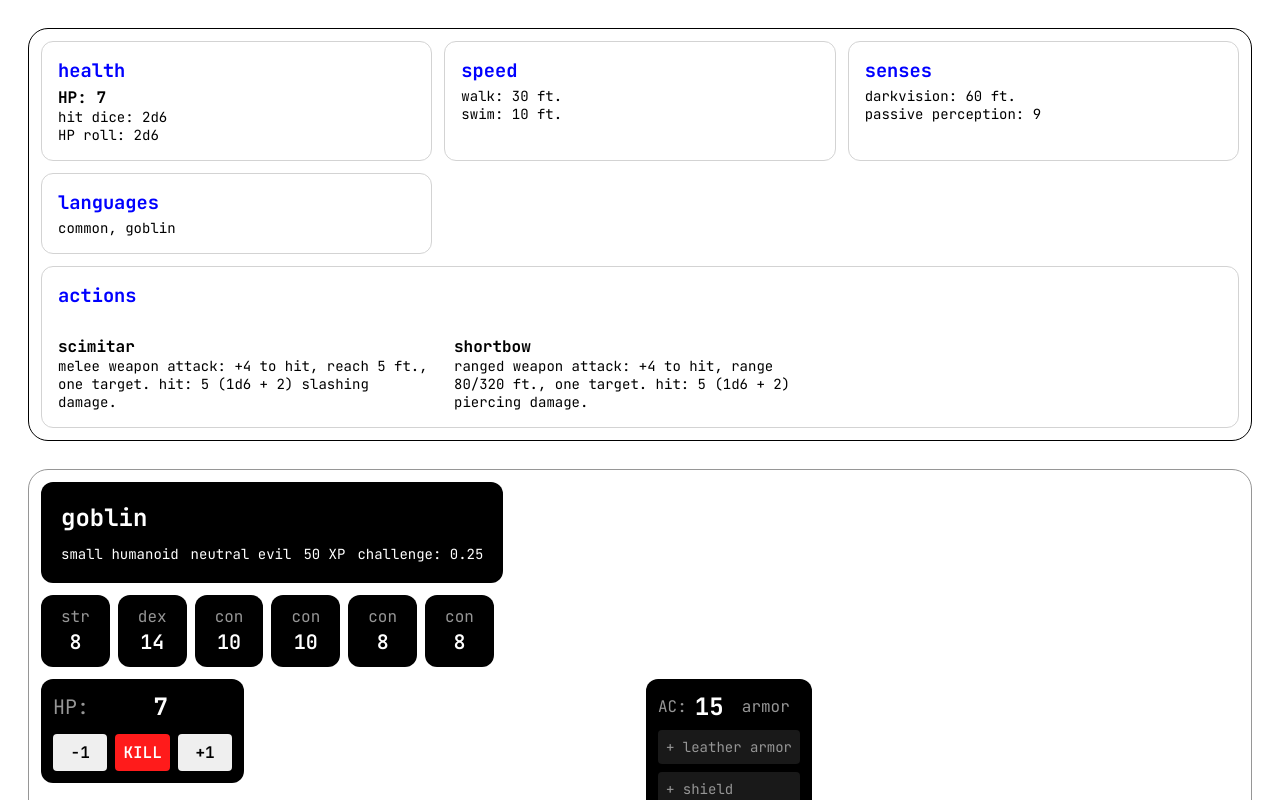
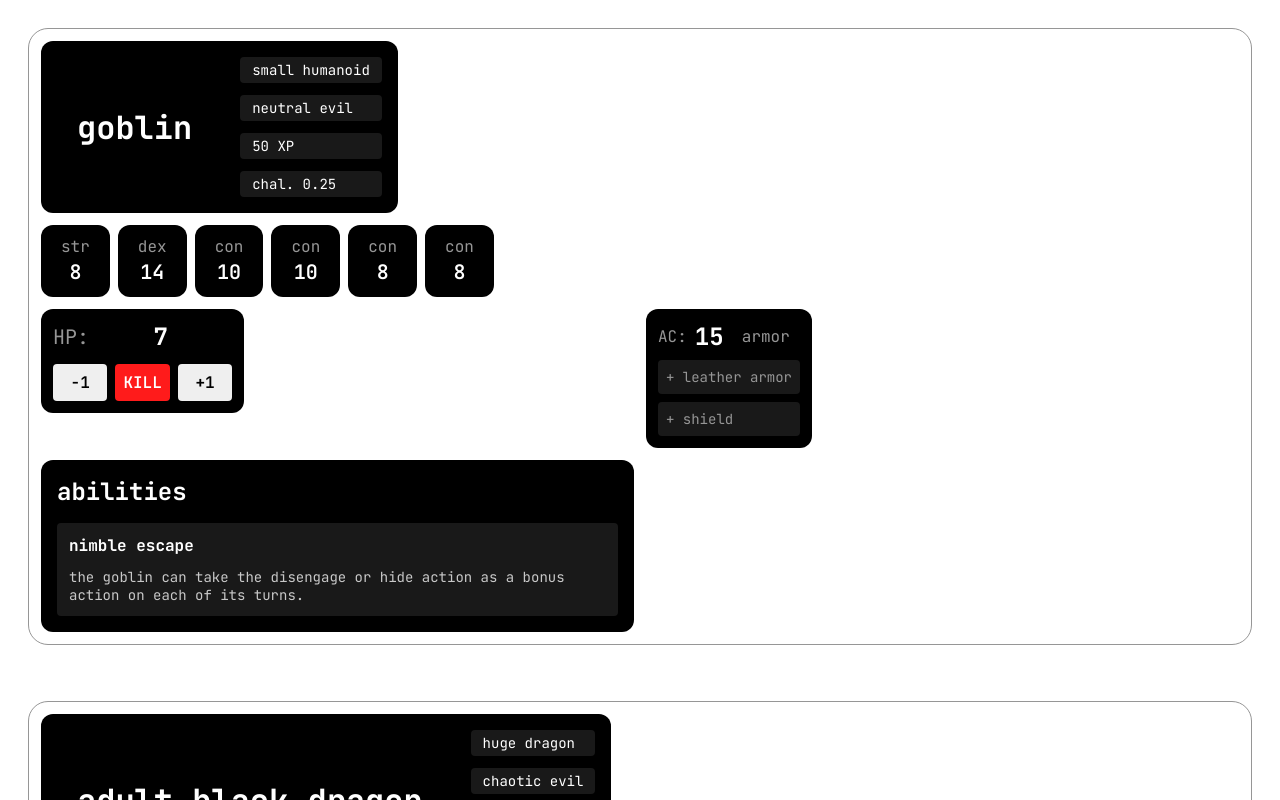
Before and after one commit to cvvvm/summoner, a Vue app: page / in a window 1280 px wide. Shown: the top 800 px of the page. Built offline with nearby package versions, Linux system fonts and the light colour scheme.

Commit message:
more style updates

```diff
--- a/src/components/MobBio.vue
+++ b/src/components/MobBio.vue
@@ -1,14 +1,14 @@
 <template>
   <div class="bio-container sub-container">
-    <h2 class="name">
+    <h1 class="name">
       {{ props.name }}
-    </h2>
+    </h1>
 
     <div class="types-container">
       <p>{{ props.size }} {{ props.type }}</p>
       <p>{{ props.alignment }}</p>
       <p>{{ props.xpGained }} XP</p>
-      <p>challenge: {{ props.challengeRating }}</p>
+      <p>chal. {{ props.challengeRating }}</p>
     </div>
   </div>
 </template>
@@ -32,27 +32,28 @@ const props = defineProps({
   /* grid-area: bio; */
   grid-column: span 2;
   display: grid;
-  grid-template-columns: 1fr auto;
-  place-items: center start;
-  gap: var(--space-md);
-  padding: var(--space-xl);
+  grid-template-columns: 1fr max-content;
+  gap: var(--space-xxxl);
+  padding: var(--space-lg);
 }
 
 .name {
-  place-self: end start;
-  font-size: var(--h-size-md);
-}
-
-.challenge-container {
-  color: white;
+  place-self: center;
+  padding: var(--space-sm) var(--space-xl);
+  font-size: var(--h-size-xl);
 }
 
 .types-container {
-  grid-column: span 2; /* temp layout */
   display: grid;
-  grid-template-columns: repeat(4, auto);
+  grid-template-columns: 1fr;
   gap: var(--space-md);
-  place-self: start stretch;
-  place-items: center space-between;
+  place-content: center;
+}
+
+.types-container > p {
+  flex: 1 0 auto;
+  padding: var(--space-xs) var(--space-md);
+  border-radius: var(--space-xs);
+  background: var(--grey-dk);
 }
 </style>
--- a/src/components/MobCardsContainer.vue
+++ b/src/components/MobCardsContainer.vue
@@ -1,4 +1,33 @@
 <template>
+  <div
+    v-for="mob in mobs"
+    :key="mob.index"
+    class="cards-container"
+  >
+    <MobCard
+      :name="mob.name.toLowerCase()"
+      :alignment="mob.alignment"
+      :size="mob.size.toLowerCase()"
+      :type="mob.type"
+      :ability-scores="[
+        { strength: mob.strength },
+        { dext: mob.dexterity },
+        { cons: mob.constitution },
+        { cons: mob.intelligence },
+        { cons: mob.wisdom },
+        { cons: mob.charisma },
+      ]"
+      :base-hp="mob.hit_points"
+      :armor-class="mob.armor_class"
+      :challenge-rating="mob.challenge_rating"
+      :xp-gained="mob.xp"
+      :damage-vulnerabilities="mob.damage_vulnerabilities"
+      :damage-resistances="mob.damage_resistances"
+      :damage-immunities="mob.damage_immunities"
+      :condition-immunities="mob.condition_immunities"
+      :special-abilities="mob.special_abilities"
+    />
+  </div>
   <div
     v-for="mob in mobs"
     :key="mob.index"
@@ -67,29 +96,6 @@
         </div>
       </div>
     </div>
-    <MobCard
-      :name="mob.name.toLowerCase()"
-      :alignment="mob.alignment"
-      :size="mob.size.toLowerCase()"
-      :type="mob.type"
-      :ability-scores="[
-        {strength: mob.strength},
-        {dext: mob.dexterity},
-        {cons: mob.constitution},
-        {cons: mob.intelligence},
-        {cons: mob.wisdom},
-        {cons: mob.charisma},
-      ]"
-      :base-hp="mob.hit_points"
-      :armor-class="mob.armor_class"
-      :challenge-rating="mob.challenge_rating"
-      :xp-gained="mob.xp"
-      :damage-vulnerabilities="mob.damage_vulnerabilities"
-      :damage-resistances="mob.damage_resistances"
-      :damage-immunities="mob.damage_immunities"
-      :condition-immunities="mob.condition_immunities"
-      :special-abilities="mob.special_abilities"
-    />
   </div>
 </template>
 
--- a/src/components/MobDefenses.vue
+++ b/src/components/MobDefenses.vue
@@ -95,10 +95,10 @@ const props = defineProps({
 .defense-label {
     font-weight: 300;
     font-size: var(--p-size-xs);
-    color: var(--bg-color);
+    color: var(--grey-dk);
     margin: var(--space-xs);
     padding: var(--space-xxs) var(--space-xs);
     border-radius: var(--space-xs);
-    background: var(--grey-md);
+    background: var(--HP-low);
 }
 </style>
--- a/src/components/MobSpecialAbilities.vue
+++ b/src/components/MobSpecialAbilities.vue
@@ -37,9 +37,9 @@ const props = defineProps({
 <style>
 .sp-abilities-container {
     /* grid-area: bio; */
-    grid-column: span 2;
+    grid-column: span 1;
     display: grid;
-    grid-template-columns: 1fr 1fr;
+    grid-template-columns: 1fr ;
     gap: var(--space-lg);
     padding: var(--space-lg);
     border-radius: var(--space-sm);
@@ -52,10 +52,11 @@ const props = defineProps({
     padding: var(--space-md);
     border-radius: var(--space-xs);
     background: var(--grey-dk);
-}
-.sp-ability-desc-container {
-  display: grid;
-  gap: var(--space-md);
+  }
+  .sp-ability-desc-container {
+    display: grid;
+    gap: var(--space-md);
+    color: var(--grey-lt);
 }
 
 </style>
--- a/src/styles/variables.css
+++ b/src/styles/variables.css
@@ -25,6 +25,8 @@
   --HP-crit: rgb(255, 27, 27);
 
   /* FONT - headings */
+  --h-size-xl: 32px;
+  --h-size-lg: 28px;
   --h-size-md: 24px;
   --h-size-sm: 20px;
 
```
